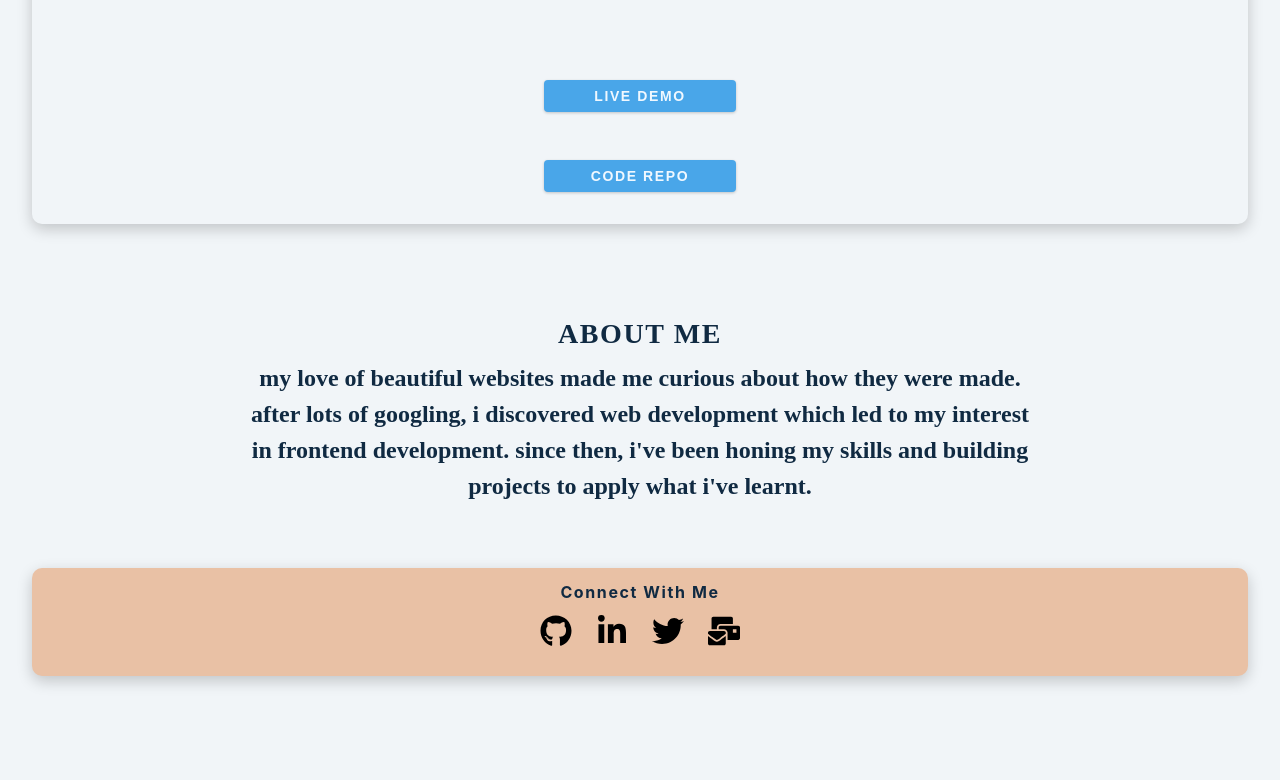
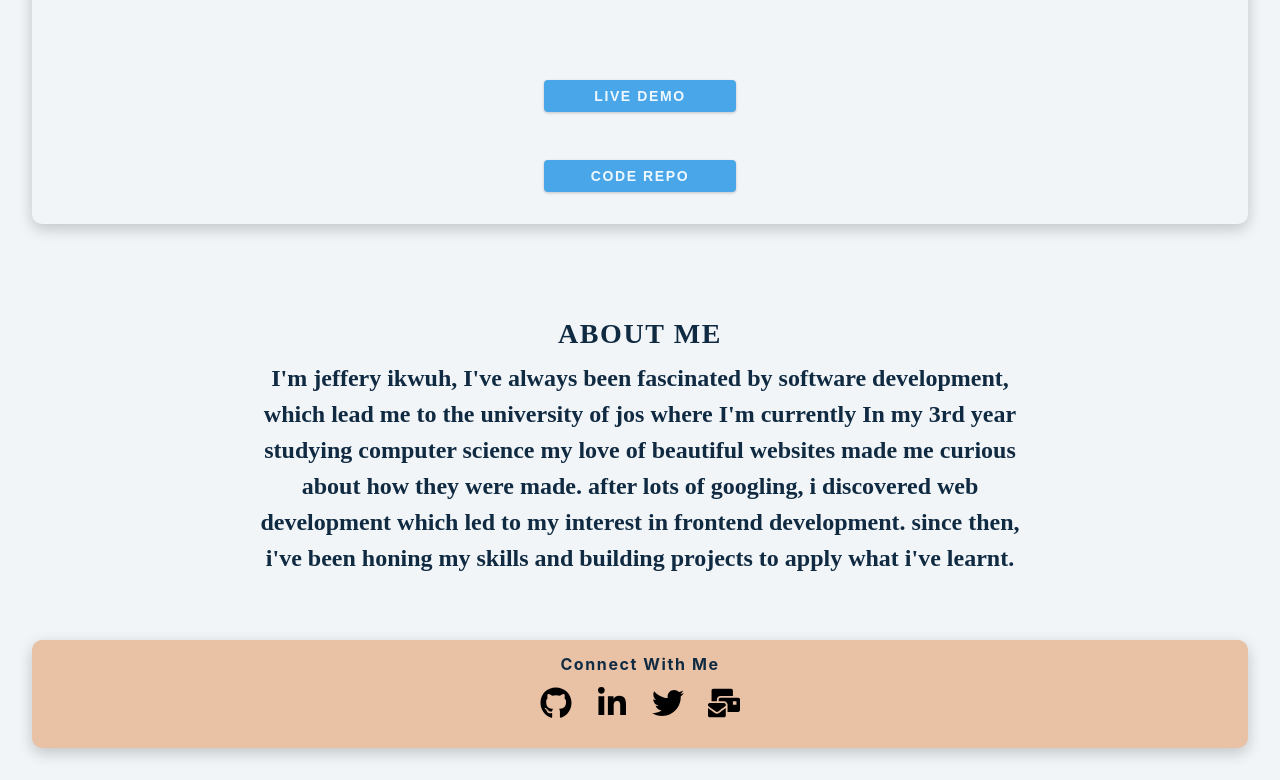
Before and after one commit to Jcolejeff/portfolio, a React (Create React App) app: page / in a window 1280 px wide. Shown: the part 1415-2195 px from the top of the page. Before the commit the page ends 2123 px from the top, so only its background shows below. Built offline with nearby package versions, Linux system fonts and the light colour scheme; a web font is replaced by a local one.

Commit message:
Updated about

```diff
--- a/src/About.js
+++ b/src/About.js
@@ -5,7 +5,17 @@ const About = () => {
   return (
     <Section id="about">
       <h3> ABOUT ME </h3>
-my love of beautiful websites made me curious about how they were made. after lots of googling, i discovered web development which led to my interest in frontend development. since then, i've been honing my skills and building projects to apply what i've learnt.
+I'm jeffery ikwuh, I've always been fascinated by software development,
+ which lead me to the university of jos where I'm currently
+In my 3rd year studying computer science
+my love of beautiful websites made me curious
+about how they were made.
+ after lots of googling,
+i discovered web development
+which led to my interest in frontend development.
+ since then, i've been honing my
+skills and building projects
+ to apply what i've learnt.
     </Section>
   );
 };
```
